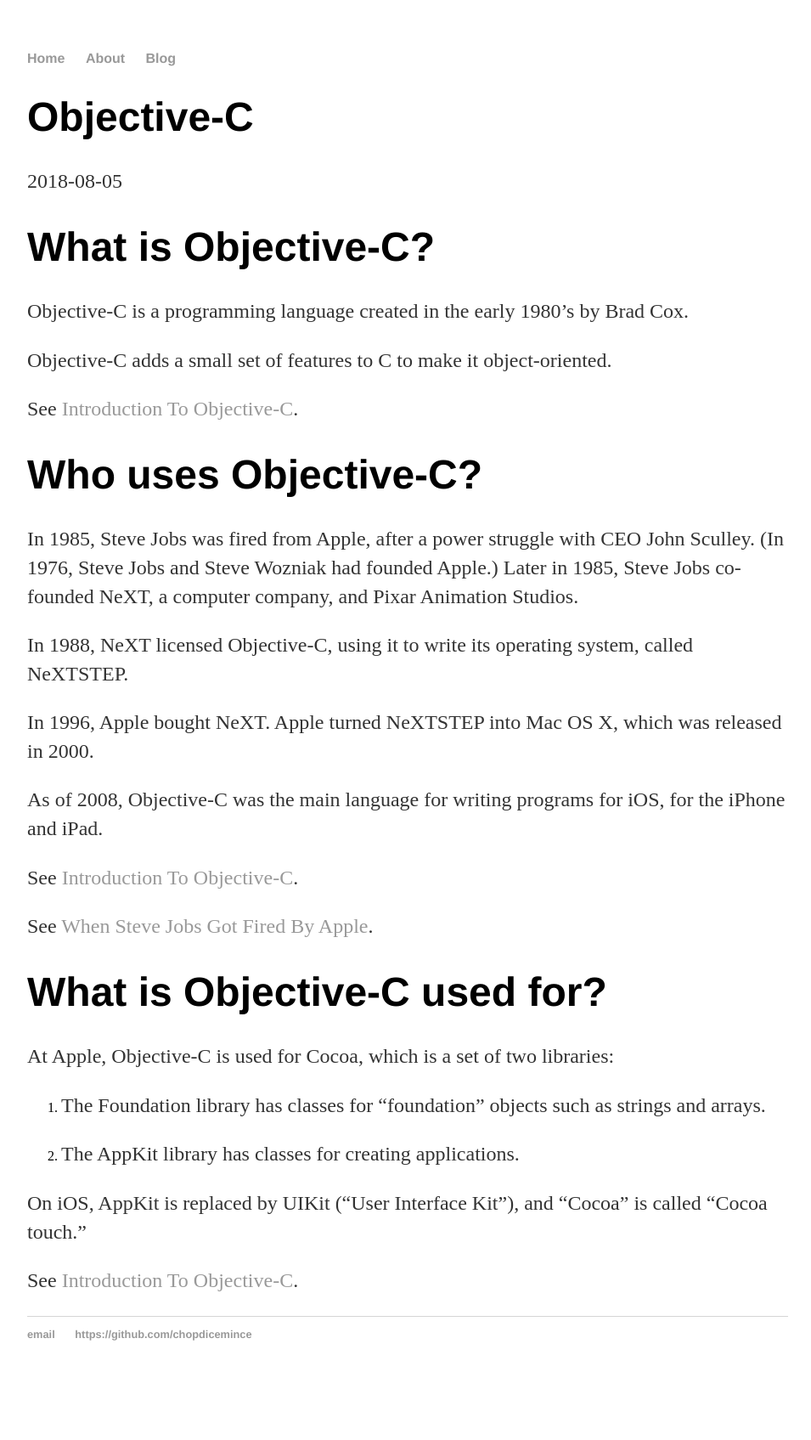
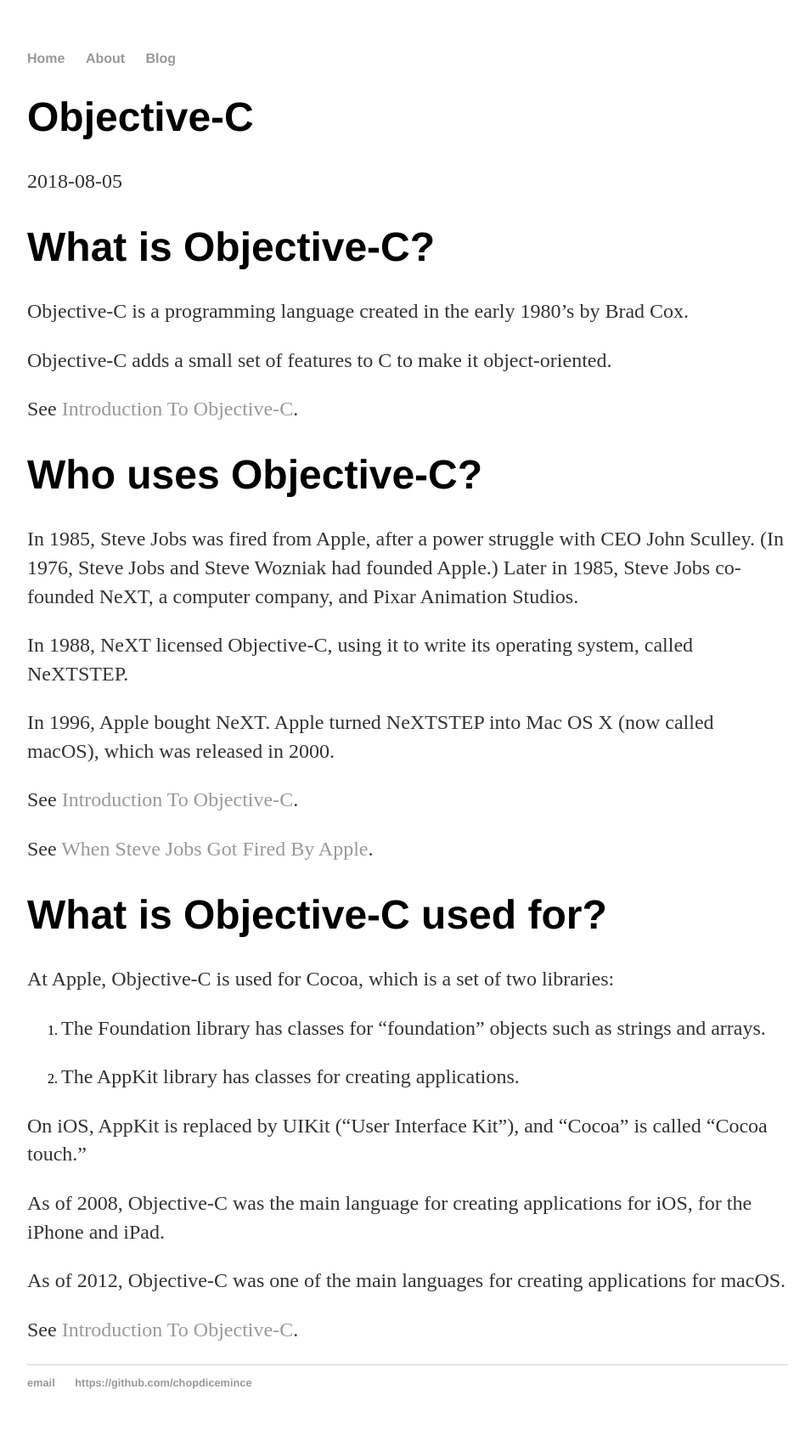
Before and after one commit to chopdicemince/chopdicemince.github.io, a Jekyll site: the page built from _posts/2018-08-05-objective-c.md, in a window 1280 px wide. Shown: the whole page at 85% size, without its empty margins (160-1115 px from the left). Built offline with Jekyll 4.4.1, drawn with Linux system fonts in a browser that asks for light colours; before the commit the page ends 1638 px from its top, so only the background shows below that.

Commit message:
Update 2018-08-05-objective-c.md

```diff
--- a/_posts/2018-08-05-objective-c.md
+++ b/_posts/2018-08-05-objective-c.md
@@ -18,9 +18,7 @@
 
 In 1988, NeXT licensed Objective-C, using it to write its operating system, called NeXTSTEP.
 
-In 1996, Apple bought NeXT. Apple turned NeXTSTEP into Mac OS X, which was released in 2000.
-
-As of 2008, Objective-C was the main language for writing programs for iOS, for the iPhone and iPad.
+In 1996, Apple bought NeXT. Apple turned NeXTSTEP into Mac OS X (now called macOS), which was released in 2000.
 
 See [Introduction To Objective-C](https://www.cs.colorado.edu/~kena/classes/5448/f12/lectures/13-introtoobjectivec.pdf).
 
@@ -36,4 +34,8 @@
 
 On iOS, AppKit is replaced by UIKit ("User Interface Kit"), and "Cocoa" is called "Cocoa touch."
 
+As of 2008, Objective-C was the main language for creating applications for iOS, for the iPhone and iPad.
+
+As of 2012, Objective-C was one of the main languages for creating applications for macOS.
+
 See [Introduction To Objective-C](https://www.cs.colorado.edu/~kena/classes/5448/f12/lectures/13-introtoobjectivec.pdf).
```
